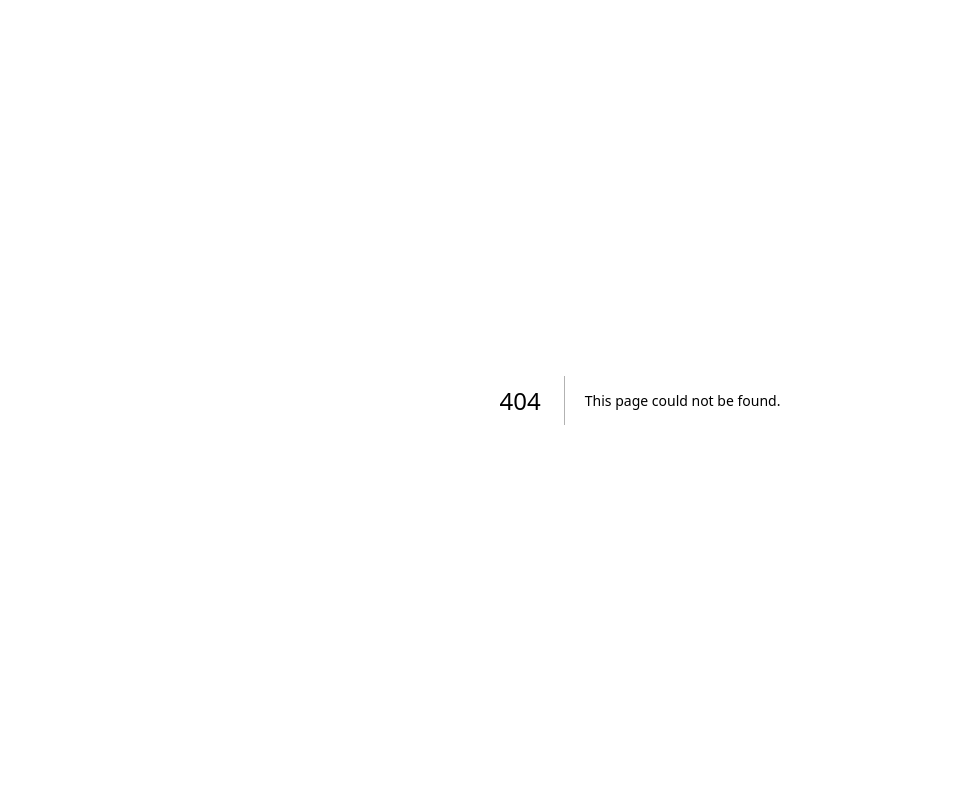
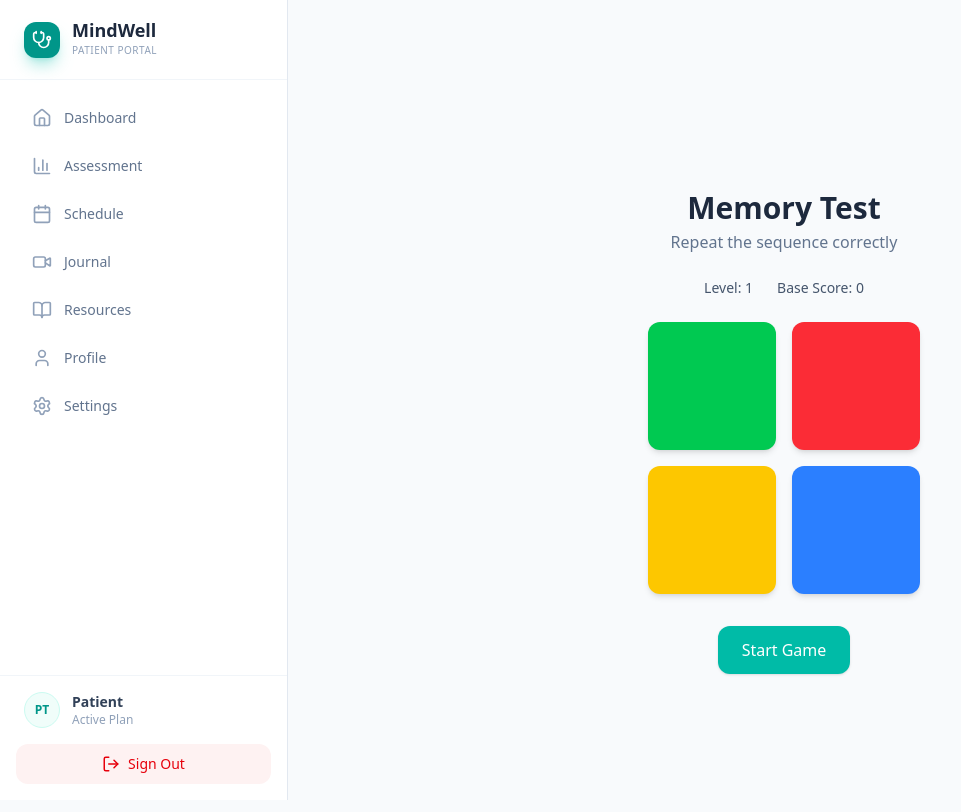
Before and after one commit to AjayGodara2417/Mindwell, a Next.js app: page /assessment2 in a window 1280 px wide. Before the commit this address had no page. Shown: the top 812 px of the page, without its empty margins (0-961 px from the left). Built offline with nearby package versions, Linux system fonts and the light colour scheme.

Commit message:
Assessment 2 for Concentration check

```diff
--- /dev/null
+++ b/src/app/(main_pages)/assessment2/page.tsx
@@ -0,0 +1,162 @@
+"use client";
+
+import { useEffect, useState } from "react";
+import { useRouter, useSearchParams } from "next/navigation";
+import { motion } from "framer-motion";
+
+const colors = ["green", "red", "yellow", "blue"];
+
+export default function SimonGame() {
+  const router = useRouter();
+  const searchParams = useSearchParams();
+  const baseScore = Number(searchParams.get("score")) || 0;
+
+  const [sequence, setSequence] = useState<number[]>([]);
+  const [userInput, setUserInput] = useState<number[]>([]);
+  const [activeIndex, setActiveIndex] = useState<number | null>(null);
+  const [isPlaying, setIsPlaying] = useState(false);
+  const [level, setLevel] = useState(1);
+  const [gameOver, setGameOver] = useState(false);
+
+  // Start Game
+  const startGame = () => {
+    setSequence([]);
+    setUserInput([]);
+    setLevel(1);
+    setGameOver(false);
+    nextRound([]);
+  };
+
+  const nextRound = (prevSeq: number[]) => {
+    const next = [...prevSeq, Math.floor(Math.random() * 4)];
+    setSequence(next);
+    setUserInput([]);
+    playSequence(next);
+  };
+
+  // Play animation
+  const playSequence = async (seq: number[]) => {
+    setIsPlaying(true);
+
+    for (let i = 0; i < seq.length; i++) {
+      setActiveIndex(seq[i]);
+      await new Promise((res) => setTimeout(res, 500));
+      setActiveIndex(null);
+      await new Promise((res) => setTimeout(res, 250));
+    }
+
+    setIsPlaying(false);
+  };
+
+  // User click
+  const handleClick = (index: number) => {
+    if (isPlaying || gameOver) return;
+
+    const newInput = [...userInput, index];
+    setUserInput(newInput);
+
+    // Check correctness
+    if (sequence[newInput.length - 1] !== index) {
+      setGameOver(true);
+      return;
+    }
+
+    // Round complete
+    if (newInput.length === sequence.length) {
+      setLevel((prev) => prev + 1);
+      setTimeout(() => nextRound(sequence), 800);
+    }
+  };
+
+  // Finish Game
+  useEffect(() => {
+    if (gameOver) {
+      const memoryScore = level * 5;
+      const email = localStorage.getItem("userEmail");
+
+      const saveMemoryScore = async () => {
+        await fetch("/api/memory-assessment", {
+          method: "POST",
+          headers: {
+            "Content-Type": "application/json",
+          },
+          body: JSON.stringify({
+            email,
+            level,
+            score: memoryScore,
+          }),
+        });
+
+        // redirect WITHOUT merging scores
+        router.push(
+          `/assessment3?score=${baseScore}&memoryLevel=${level}`
+        );
+        // router.push(`/result-dashboard?score=${baseScore}&memoryLevel=${level}`);
+      };
+
+      setTimeout(saveMemoryScore, 1500);
+    }
+  }, [gameOver]);
+
+  return (
+    <div className="min-h-screen flex flex-col items-center justify-center bg-slate-50 p-6">
+
+      <div className="text-center mb-6">
+        <h1 className="text-3xl font-bold text-slate-800">
+          Memory Test
+        </h1>
+        <p className="text-slate-500 mt-1">
+          Repeat the sequence correctly
+        </p>
+      </div>
+
+      {/* Score & Level */}
+      <div className="flex gap-6 mb-6 text-sm text-slate-600">
+        <span>Level: {level}</span>
+        <span>Base Score: {baseScore}</span>
+      </div>
+
+      {/* Game Grid */}
+      <div className="grid grid-cols-2 gap-4">
+        {colors.map((color, index) => (
+          <motion.div
+            key={index}
+            onClick={() => handleClick(index)}
+            animate={{
+              scale: activeIndex === index ? 1.1 : 1,
+              opacity: activeIndex === index ? 0.7 : 1,
+            }}
+            className={`w-32 h-32 rounded-xl cursor-pointer shadow-md
+              ${color === "green" && "bg-green-500"}
+              ${color === "red" && "bg-red-500"}
+              ${color === "yellow" && "bg-yellow-400"}
+              ${color === "blue" && "bg-blue-500"}
+            `}
+          />
+        ))}
+      </div>
+
+      {/* Controls */}
+      {!sequence.length && !gameOver && (
+        <button
+          onClick={startGame}
+          className="mt-8 bg-teal-500 text-white px-6 py-3 rounded-xl shadow hover:bg-teal-600"
+        >
+          Start Game
+        </button>
+      )}
+
+      {/* Game Over */}
+      {gameOver && (
+        <div className="mt-8 text-center">
+          <h2 className="text-xl font-semibold text-red-500">
+            Game Over
+          </h2>
+          <p className="text-slate-500 mt-2">
+            Redirecting to results...
+          </p>
+        </div>
+      )}
+    </div>
+  );
+}
--- /dev/null
+++ b/src/app/api/memory-assessment/route.ts
@@ -0,0 +1,73 @@
+import { NextRequest, NextResponse } from "next/server";
+import db from "@/lib/db";
+
+export async function POST(req: NextRequest) {
+  try {
+    const { email, level, score } = await req.json();
+
+    if (!email || level === undefined || score === undefined) {
+      return NextResponse.json(
+        { success: false, message: "Missing fields" },
+        { status: 400 }
+      );
+    }
+
+    const [result]: any = await db.query(
+      `INSERT INTO memory_assessments
+       (patient_email, level, score)
+       VALUES (?, ?, ?)`,
+      [email, level, score]
+    );
+
+    return NextResponse.json({
+      success: true,
+      memory: {
+        id: result.insertId,
+        email,
+        level,
+        score,
+      },
+    });
+
+  } catch (error) {
+    console.error("Memory Save Error:", error);
+
+    return NextResponse.json(
+      { success: false, message: "Failed to save memory score" },
+      { status: 500 }
+    );
+  }
+}
+
+export async function GET(req: NextRequest) {
+  try {
+    const email = req.nextUrl.searchParams.get("email");
+
+    if (!email) {
+      return NextResponse.json(
+        { success: false, message: "Email required" },
+        { status: 400 }
+      );
+    }
+
+    const [rows]: any = await db.query(
+      `SELECT * FROM memory_assessments
+       WHERE patient_email = ?
+       ORDER BY created_at ASC`,
+      [email]
+    );
+
+    return NextResponse.json({
+      success: true,
+      data: rows,
+    });
+
+  } catch (error) {
+    console.error("Memory Fetch Error:", error);
+
+    return NextResponse.json(
+      { success: false, message: "Failed to fetch memory data" },
+      { status: 500 }
+    );
+  }
+}
```
